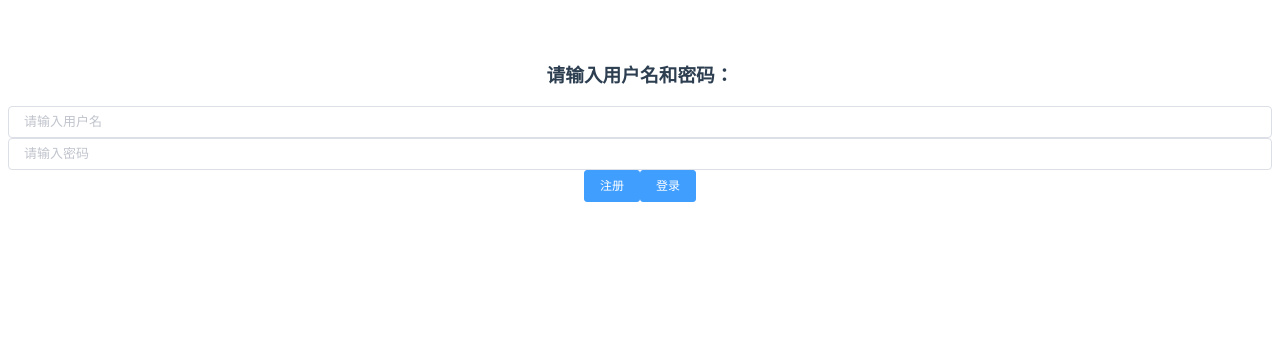
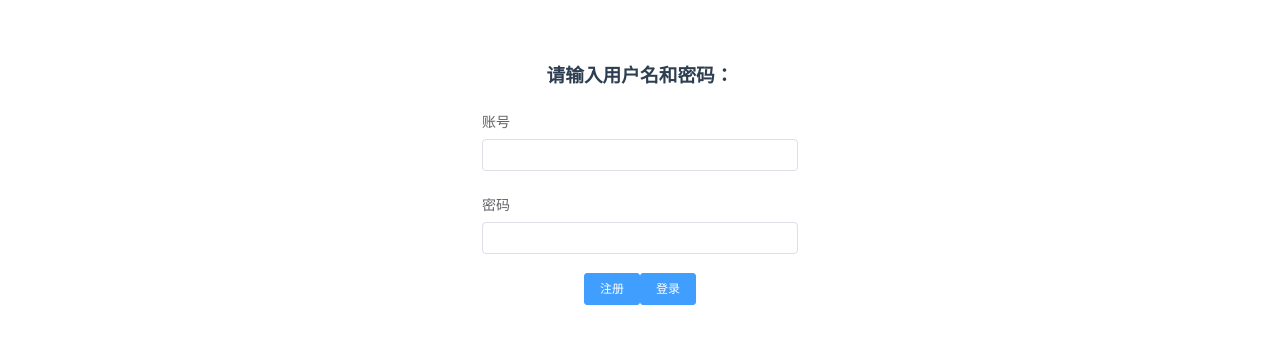
Before and after one commit to djytwy/learn_react, a Vue app in the folder fronted/: page /login in a window 1280 px wide. Shown: the top 344 px of the page. Built offline with nearby package versions, Linux system fonts and the light colour scheme.

Commit message:
修改注册功能，添加登录验证

```diff
--- a/fronted/src/axios.js
+++ b/fronted/src/axios.js
@@ -53,14 +53,18 @@ class User {
         return instance.get('/api/init')
     }
 
+    static register(data){
+        return instance.post('/api/register', data)
+    }
+
     static login(data){
         return instance.post('/api/login', data)
     }
 
-    static login_out(user){
+    static login_out(token){
         return instance.get('/api/login_out',{
             params: {
-                user:user
+                token:token
             }
         })
     }
--- a/fronted/src/components/home.vue
+++ b/fronted/src/components/home.vue
@@ -31,8 +31,9 @@ export default {
     },
     methods:{
         login_out(){
-            if (this.$store.state.username) {
-                api.login_out(this.$store.state.username).then( response => {
+            if (this.$store.state.token) {
+                api.login_out(this.$store.state.token).
+                    then( response => {
                         if(response.data === 'success !') {
                             console.log('登出成功 ！')
                             this.$store.dispatch('UserLoginout');
@@ -43,10 +44,14 @@ export default {
                                     message:'登出成功！'
                                 })
                             } else {
-                            this.$message.error('登出失败 ！')
+                                this.$message.error('本地数据异常，登出失败 ！')
                             }
+                        } else {
+                            this.$message.error('服务器异常！登出失败 ！')
                         }
                     })
+            } else {
+                console.log("未检测到token，登出失败！")
             }
         }
     }
--- a/fronted/src/components/login.vue
+++ b/fronted/src/components/login.vue
@@ -1,21 +1,18 @@
 <template>
-    <div id="login_c">
+    <div id="login">
         <h3>请输入用户名和密码：</h3>
-        <el-input
-            class="login_input"
-            placeholder="请输入用户名"
-            v-model="username">
-        </el-input>
-        <el-input
-            class="login_input"
-            type="password"
-            placeholder="请输入密码"
-            v-model="userpwd">
-        </el-input>
-        <el-row>
-            <register></register>
-            <el-button type="primary" @click="login()">登录</el-button>
-        </el-row>
+        <el-form :model="login_msg" status-icon :rules="check" ref="login_msg" lable-width="100px">
+            <el-form-item label="账号" prop="user_name">
+                <el-input v-model="login_msg.user_name"></el-input>
+            </el-form-item>
+            <el-form-item label="密码" prop="password">
+                <el-input type="password" v-model="login_msg.password" autocomplete="off"></el-input>
+            </el-form-item>
+            <el-form-item>
+                <register></register>
+                <el-button type="primary" @click="login()">登录</el-button>
+            </el-form-item>
+        </el-form>
     </div>
 </template>
 
@@ -25,12 +22,44 @@ import register from '@/components/register'
 
 export default {
     name:"login",
-    data(){
+    data() {
+
+        const validateUsername = (rule, value, callback) => {
+            const reg = /[\*\&\%\$\#\@\!\(\)\^\-\=\+\_]/
+            if (!value)
+                return callback(new Error('用户名不能为空！'))
+            else if(reg.test(value)){
+                callback(new Error('用户名不能包含违法字符！'))
+            } else {
+                callback()
+            }
+        }
+
+        const validatePassword = (rule, value, callback) => {
+            const reg = /[\*\&\%\$\#\@\!\(\)\^\-\=\+\_]/
+            if (!value)
+                return callback(new Error('密码不能为空！'))
+            else if(reg.test(value)){
+                callback(new Error('密码中不能包含违法字符！'))
+            } else {
+                callback()
+            }
+        }
+
         return {
-           username:"",
-           userpwd:"",
-           token:"",
-           login_name:""
+            token:"",
+            login_msg:{
+                user_name:"",
+                password:""
+            },
+            check:{
+                user_name: [
+                    { validator: validateUsername, trigger: 'blur' }
+                ],
+                password: [
+                    { validator: validatePassword, trigger: 'blur' }
+                ]
+            }
         }
     },
     components:{
@@ -38,7 +67,7 @@ export default {
     },
     methods:{
         login(){
-            const data = { user_name:this.username,password:this.userpwd }
+            const data = this.login_msg
             api.login(data)
                 .then( response => {
                     const data = response.data
@@ -69,5 +98,9 @@ export default {
 </script>
 
 <style scoped>
-
+#login {
+    width: 25%;
+    float: 0px;
+    margin: auto;
+}
 </style>
--- a/fronted/src/components/register.vue
+++ b/fronted/src/components/register.vue
@@ -8,13 +8,13 @@
             :before-close="handleClose">
             <el-form ref="form" :model="form" label-width="80px">
                 <el-form-item label="账号">
-                    <el-input v-model="form.username" clearable></el-input>
+                    <el-input v-model="form.user_name" clearable></el-input>
                 </el-form-item>
                 <el-form-item label="密码">
-                    <el-input v-model="form.userpwd" type="password" clearable></el-input>
+                    <el-input v-model="form.password" type="password" clearable></el-input>
                 </el-form-item>
                 <el-form-item label="年龄">
-                    <el-input v-model="form.userage" clearable></el-input>
+                    <el-input v-model="form.age" clearable></el-input>
                 </el-form-item>
             </el-form>
             <span slot="footer" class="dialog-footer">
@@ -26,15 +26,15 @@
 </template>
 
 <script>
-import axios from 'axios'
+import api from '../axios.js'
 
 export default {
     data(){
         return {
             form:{
-                username:"",
-                userpwd:"",
-                userage:"",
+                user_name:"",
+                password:"",
+                age:"",
             },
             show_table:false
         }
@@ -48,16 +48,15 @@ export default {
                 .catch(_ => {});
         },
         register() {
-            let self = this
-            axios.post("http://127.0.0.1:3001/register",{
-                username:self.form.username,
-                userpwd:self.form.userpwd,
-                userage:self.form.userage
-            }).then(response => {
-                console.log(response.data)
-            }).catch(error => {
-                console.log(error)
-            })
+            api.register(this.form)
+                .then( response => {
+                    const data = response.data
+                    console.log(`服务器返回的信息：${JSON.stringify(data)}`)
+                })
+
+                .catch( err => {
+                    console.log(`错误：${err}`)
+                })
         }
     }
 }
```
Also changed, not shown: 2 other files (tests, documents, lock files or other folders). Lines whose indentation alone changed are shown as unchanged.
